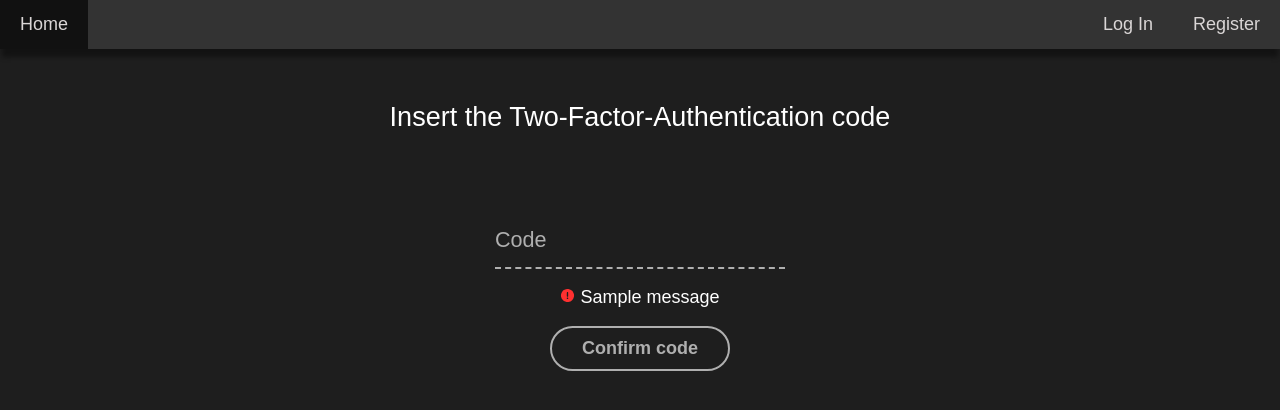
After one commit to amserra/University-Network_And_Computer_Security, a Flask app: page /confirmLogin in a window 1280 px wide. The commit adds this page. Shown: the top 410 px of the page. Run offline with Flask 2, Linux system fonts and the light colour scheme; one stand-in notice (Sample message) is shown; some libraries are stand-ins or nearby versions; some web fonts are replaced.

Commit message:
2FA login page

```diff
--- a/app/controllers/auth.py
+++ b/app/controllers/auth.py
@@ -53,6 +53,35 @@ def register():
 
     return render_template("auth/register.html", form=form)
 
+@bp.route("/confirmLogin", methods=("GET", "POST"))
+def confirmLogin():
+    if 'user_id' in session:
+        return redirect(url_for("index"))
+
+    if request.method == "POST":
+        user_id=request.args.get('user_id')
+        user = (db_get_user_by_id(user_id))
+        code_2FA = request.form["code_2FA"]
+        error = None
+
+        if code_2FA != "123456": #just to test
+            error = "Code is not correct"
+            print(user)
+            logging.debug("ERROR in POST /confirmLogin: Wrong 2FA code")
+
+        if error is None:
+            # store the user id in a new session and return to the index
+            session.clear()
+            session["user_id"] = user["id"]
+
+            logging.debug("Success in POST /confirmLogin: Logged 2FA user with email %s" % user["email"])
+            flash("Login successful", "info")
+
+            return redirect(url_for("index"))
+
+        flash(error, "error")
+
+    return render_template("auth/confirmLogin.html")
 
 # Log in a registered user by adding the user id to the session.
 @bp.route("/login", methods=("GET", "POST"))
@@ -72,16 +101,14 @@ def login():
         elif not check_password_hash(user["password"], password):
             error = "Incorrect password"
             logging.debug("ERROR in POST /login: Invalid password")
+        elif user["emailVerified"] != 0: # quando estiver a funcionar mudar para != para ==
+            error = "Check your email in order to verify your account"
+            logging.debug("ERROR in POST /login: Emil not verified")
 
         if error is None:
-            # store the user id in a new session and return to the index
-            session.clear()
-            session["user_id"] = user["id"]
 
-            logging.debug("Success in POST /login: Logged user with email %s" % email)
-            flash("Login successful", "info")
-
-            return redirect(url_for("index"))
+            logging.debug("Success in POST /login: Logged(user + password) user with email %s" % email)
+            return redirect(url_for("auth.confirmLogin", user_id=user["id"]))
 
         flash(error, "error")
 
--- a/app/static/css/login.css
+++ b/app/static/css/login.css
@@ -1,3 +1,4 @@
+._2FA-form,
 .login-form {
   --text-color: #afafaf;
   max-width: 500px;
@@ -120,6 +121,7 @@
 }
 
 /* Buttons */
+.btn-confirm-code,
 .btn-register,
 .btn-login {
   margin-top: 1rem;
@@ -131,12 +133,14 @@
   background: transparent;
   transition: all 1000ms;
 }
+.btn-confirm-code:disabled,
 .btn-register:disabled,
 .btn-login:disabled {
   border-color: var(--text-color);
   color: var(--text-color);
 }
 
+.btn-confirm-code:enabled:hover,
 .btn-register:enabled:hover,
 .btn-login:enabled:hover {
   cursor: pointer;
--- /dev/null
+++ b/app/static/js/confirmLogin.js
@@ -0,0 +1,15 @@
+window.onload = () => {
+    // Access the DOM once
+    const button = document.getElementsByClassName("btn-confirm-code")[0];
+    const code_2FA = document.getElementsByName("code_2FA")[0];
+
+    code_2FA.addEventListener("input", () => checkButtton(button, code_2FA));
+
+  };
+
+
+  function checkButtton(button, code_2FA) {
+    console.log(code_2FA);
+    if (code_2FA.value.length) button.disabled = false;
+    else button.disabled = true;
+  }
--- /dev/null
+++ b/app/templates/auth/confirmLogin.html
@@ -0,0 +1,28 @@
+<link rel="stylesheet" href="{{ url_for('static', filename='css/login.css') }}" />
+<script type=text/javascript src="{{url_for('static', filename='js/confirmLogin.js') }}"></script>
+
+{% extends 'base.html' %}
+
+{% block content %}
+  <h1 class="header">Insert the Two-Factor-Authentication code</h1>
+  <form class="_2FA-form" method="POST">
+    <div class="field">
+      <input type="text" name="code_2FA" class="input" placeholder=" " required>
+      <label for="code_2FA" class="label">Code</label>
+    </div>
+
+
+    {% with errors = get_flashed_messages(category_filter=["error"]) %}
+    {% if errors %}
+    <div>
+      {%- for msg in errors %}
+        <img height="15" width="15" src="{{ url_for('static', filename='img/warning-sign.svg') }}">
+        {{ msg }}
+      {% endfor -%}
+    </div>
+    {% endif %}
+    {% endwith %}
+
+    <button disabled="true" class="btn-confirm-code">Confirm code</button>
+  </form>
+{% endblock %}
```
Also changed, not shown: 1 other file.
